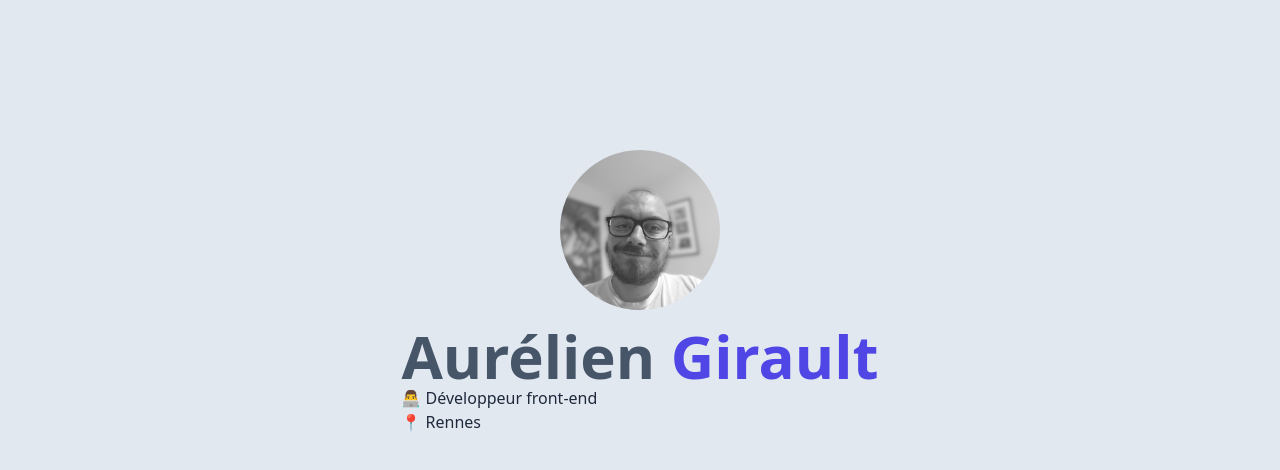
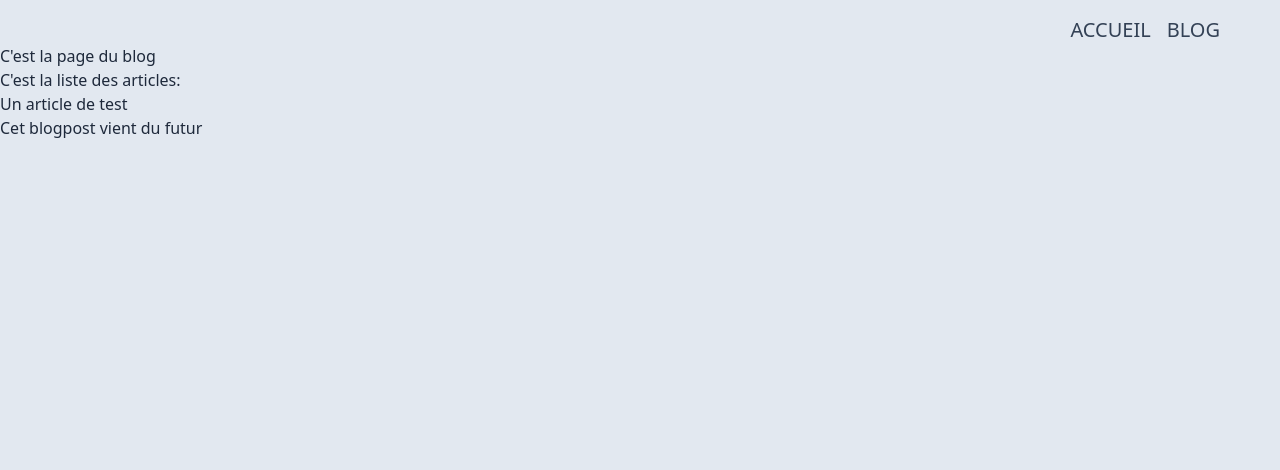
Before and after one commit to aurhell/agirault.com, a Vue app: page /blog in a window 1280 px wide. Shown: the top 470 px of the page. Built offline with nearby package versions, Linux system fonts and the light colour scheme; some icons are missing.

Commit message:
:construction: wip(blog)

```diff
--- a/src/App.vue
+++ b/src/App.vue
@@ -2,14 +2,15 @@
 import TheLayout from '@/components/layout/TheLayout.vue'
 import TheHeader from '@/components/layout/TheHeader.vue'
 import TheFooter from '@/components/layout/TheFooter.vue'
-import ThePresentation from '@/components/ThePresentation.vue'
+// import ThePresentation from '@/components/ThePresentation.vue'
 </script>
 
 <template>
   <TheLayout>
     <div class="flex flex-col h-screen">
       <TheHeader />
-      <ThePresentation />
+      <!-- <ThePresentation /> -->
+      <router-view />
       <TheFooter />
     </div>
   </TheLayout>
--- /dev/null
+++ b/src/articles.json
@@ -0,0 +1,12 @@
+[
+  {
+    "date": "20220402",
+    "title": "Un article de test",
+    "slug": "test"
+  },
+  {
+    "date": "20220404",
+    "title": "Cet blogpost vient du futur",
+    "slug": "futur-article"
+  }
+]
--- /dev/null
+++ b/src/components/blog/ArticlesList.vue
@@ -0,0 +1,16 @@
+<script setup>
+import articles from '@/articles.json'
+
+console.log(articles)
+</script>
+
+<template>
+  C'est la liste des articles: <br />
+  <ul>
+    <li v-for="article in articles" :key="`article_${article.slug}`">
+      <router-link :to="`/blog/${article.slug}`">
+        {{ article.title }}
+      </router-link>
+    </li>
+  </ul>
+</template>
--- /dev/null
+++ b/src/components/blog/PostItem.vue
@@ -0,0 +1,16 @@
+<script setup>
+// import { useRoute } from 'vue-router'
+// import Markdown from 'vue3-markdown-it'
+
+// const route = useRoute()
+// const postSlug = route.params.slug
+
+// import MD from `../../../public/articles/${postSlug}.md`
+
+// const md = () => import(`../../../public/articles/${postSlug}.md`)
+</script>
+
+<template>
+  <!-- <Markdown :source="md" /> -->
+  <MD />
+</template>
--- a/src/components/layout/TheHeader.vue
+++ b/src/components/layout/TheHeader.vue
@@ -2,10 +2,14 @@
 import TheThemeSwitcher from '@/components/layout/TheThemeSwitcher.vue'
 
 const menuItems = [
-  // {
-  //   name: 'Blog',
-  //   url: '#blog',
-  // },
+  {
+    name: 'Accueil',
+    path: '/',
+  },
+  {
+    name: 'Blog',
+    path: '/blog',
+  },
   // {
   //   name: 'CV',
   //   url: '#cv',
@@ -15,15 +19,17 @@ const menuItems = [
 
 <template>
   <div class="flex flex-row pt-4 pr-4 justify-end items-center">
-    <a
+    <router-link
       v-for="(menu, index) in menuItems"
       :key="`menu_${index}`"
+      :to="menu.path"
       class="
         text-slate-700
         hover:text-slate-500
+        hover:cursor-pointer
         dark:text-white dark:hover:text-slate-300
         hover:underline hover:underline-offset-4
-        transition-colors
+        transition-all
         duration-600
         text-xl
         uppercase
@@ -32,7 +38,7 @@ const menuItems = [
       :href="menu.url"
     >
       {{ menu.name }}
-    </a>
-    <TheThemeSwitcher />
+    </router-link>
+    <TheThemeSwitcher class="ml-2" />
   </div>
 </template>
--- a/src/main.js
+++ b/src/main.js
@@ -1,5 +1,6 @@
 import { createApp } from 'vue'
 import App from './App.vue'
+import router from './router'
 import './assets/style/index.css'
 
-createApp(App).mount('#app')
+createApp(App).use(router).mount('#app')
--- /dev/null
+++ b/src/pages/TheBlog.vue
@@ -0,0 +1,9 @@
+<script setup>
+import ArticlesList from '@/components/blog/ArticlesList.vue'
+
+</script>
+
+<template>
+  C'est la page du blog <br />
+  <ArticlesList />
+</template>
--- /dev/null
+++ b/src/router/index.js
@@ -0,0 +1,30 @@
+import { createWebHistory, createRouter } from "vue-router"
+import TheHome from "@/pages/TheHome.vue"
+import TheBlog from "@/pages/TheBlog.vue"
+import PostItem from '@/components/blog/PostItem.vue'
+
+const routes = [
+  {
+    path: '/',
+    name: 'Home',
+    title: 'Accueil',
+    component: TheHome,
+  },
+  {
+    path: '/blog',
+    name: 'Blog',
+    component: TheBlog,
+  },
+  {
+    path: '/blog/:slug',
+    name: 'Article',
+    component: PostItem,
+  }
+]
+
+const router = createRouter({
+  history: createWebHistory(),
+  routes,
+})
+
+export default router
--- a/vite.config.js
+++ b/vite.config.js
@@ -1,11 +1,18 @@
 import { defineConfig } from 'vite'
-import vue from '@vitejs/plugin-vue'
+import Vue from '@vitejs/plugin-vue'
 import eslintPlugin from 'vite-plugin-eslint'
 import path from 'path'
+import Markdown from 'vite-plugin-md'
 
 // https://vitejs.dev/config/
 export default defineConfig({
-  plugins: [vue(), eslintPlugin()],
+  plugins: [
+    eslintPlugin(),
+    Vue({
+      include: [/\.vue$/, /\.md$/],
+    }),
+    Markdown(),
+  ],
   resolve: {
     alias: {
       '@': path.resolve(__dirname, './src'),
```
Also changed, not shown: package.json (+5 -2 lines), public/articles/test.md (added, +12 -0 lines), src/pages/TheHome.vue (renamed from src/components/ThePresentation.vue), 1 other file (tests, documents, lock files or other folders).
